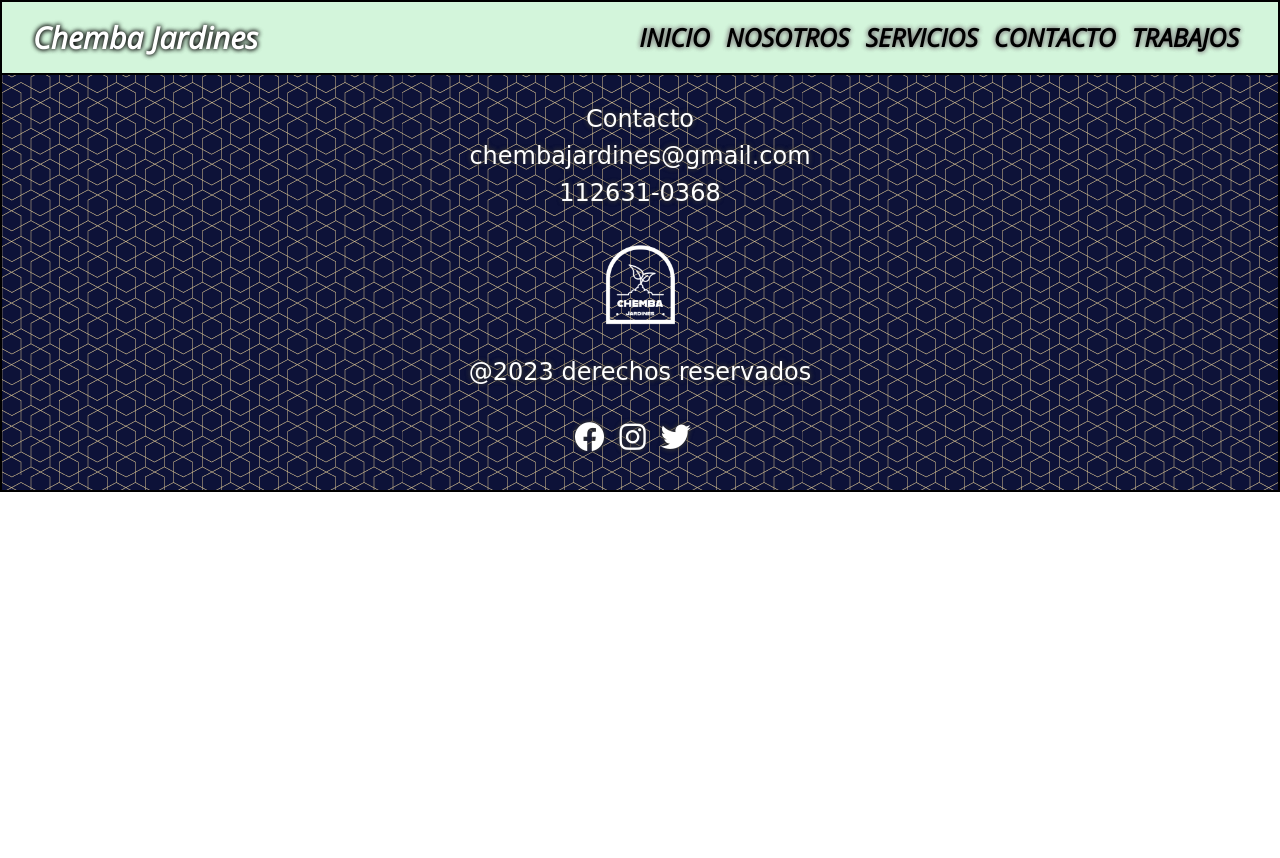
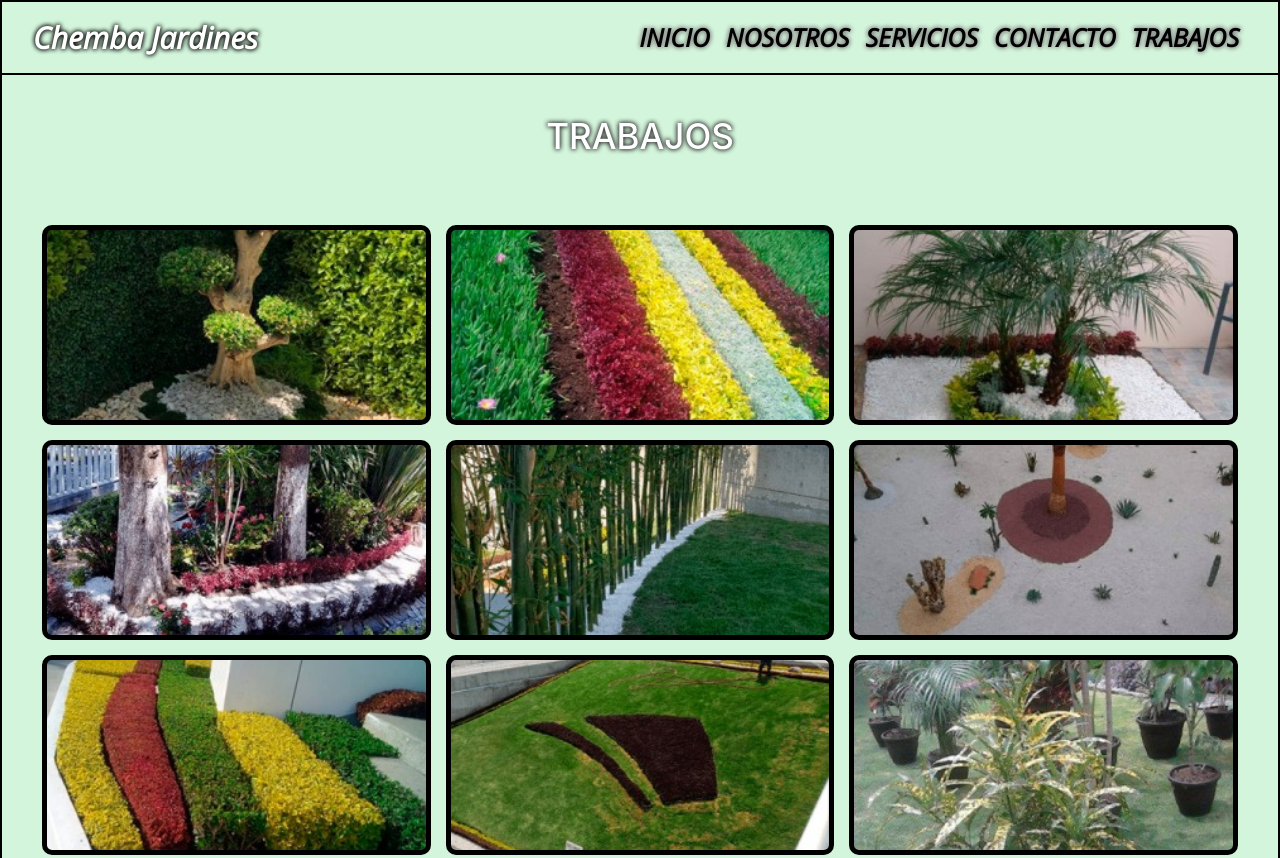
Before and after one commit to AleCembalo/Pre-Entrega2CembaloAlejandra, a plain HTML site: page paginas/trabajos.html in a window 1280 px wide. Shown: the top 858 px of the page. Before the commit the page ends 800 px from the top, so only its background shows below. Drawn offline with nearby package versions, Linux system fonts and the light colour scheme; a web font is replaced by a local one.

Commit message:
Trabajos

```diff
--- a/estilos.css
+++ b/estilos.css
@@ -13,6 +13,8 @@ font-family: 'Roboto', sans-serif; */
     padding: 0;
     box-sizing: border-box;
 }
+
+/* Inicio Header */
 
 header{
     background-color: rgba(126, 226, 148, 0.336);
@@ -50,6 +52,10 @@ a:hover{
     text-shadow: 0 0 5px grey, 0 0 5px grey;
     font-weight: bold;
 }
+
+/* Fin Header */
+
+/* Inicio Index */
 
 .banner {
     padding-bottom: 5%;
@@ -173,7 +179,104 @@ h1 {
     background-color: #33333350;
 }
 
-footer {
+/* Fin Index */
+
+/* Inicio Pagina Trabajos */
+
+.main-trabajos{
+    width: 100%;
+    height: auto;
+    background-color: rgba(126, 226, 148, 0.336);
+    border: 2px solid #000;
+    border-top: none;
+}
+.main-trabajos h1{
+    padding-top: 40px;
+}
+
+.galeria{
+    width: 100%;
+    height: auto;
+    display: grid;
+    grid-template-columns: 1fr;
+    grid-template-rows: repeat(9, 300px);
+    grid-template-areas:
+    "foto-trabajo1"
+    "foto-trabajo2"
+    "foto-trabajo3"
+    "foto-trabajo4"
+    "foto-trabajo5"
+    "foto-trabajo6"
+    "foto-trabajo7"
+    "foto-trabajo8"
+    "foto-trabajo9";
+    padding: 40px;
+    grid-gap: 15px;
+}
+
+.foto-trabajo1{
+    grid-area: foto-trabajo1;
+    background-image: url(./multimedia/trabajos/gal1-300x300_adobe_express.jpeg);
+}
+
+.foto-trabajo2{
+    grid-area: foto-trabajo2;
+    background-image: url(./multimedia/trabajos/gal10-300x300_adobe_express.jpeg);
+}
+
+.foto-trabajo3{
+    grid-area: foto-trabajo3;
+    background-image: url(./multimedia/trabajos/gal16-300x300_adobe_express.jpeg);
+}
+
+.foto-trabajo4{
+    grid-area: foto-trabajo4;
+    background-image: url(./multimedia/trabajos/gal18-300x300_adobe_express.jpeg);
+}
+
+.foto-trabajo5{
+    grid-area: foto-trabajo5;
+    background-image: url(./multimedia/trabajos/gal22-300x300_adobe_express.jpeg);
+}
+.foto-trabajo6{
+    grid-area: foto-trabajo6;
+    background-image: url(./multimedia/trabajos/gal28-300x300_adobe_express.jpeg);
+}
+
+.foto-trabajo7{
+    grid-area: foto-trabajo7;
+    background-image: url(./multimedia/trabajos/gal3-300x300_adobe_express.jpeg);
+}
+
+.foto-trabajo8{
+    grid-area: foto-trabajo8;
+    background-image: url(./multimedia/trabajos/gal5-1-300x300_adobe_express.jpeg);
+}
+
+.foto-trabajo9{
+    grid-area: foto-trabajo9;
+    background-image: url(./multimedia/trabajos/gal8-300x300_adobe_express.jpeg);
+}
+
+.foto-trabajos{
+    border: 5px solid #000;
+    background-size: cover;
+    background-position:center;
+    background-repeat: no-repeat;
+    border-radius: 10px;
+}
+
+.foto-trabajos:hover{
+    box-shadow: 0 0 5px 5px #fff;
+    transform: scale(1.09);
+    transition: all 1.1s;
+}
+
+/* Fin Pagina Trabajos */
+
+/* Inicio Footer */
+
+.footer {
     width: 100%;
     height: auto;
     background-image: url(./multimedia/fondo.footer.png);
@@ -234,3 +337,32 @@ footer {
     width: 80px;
     height: auto;
 }
+
+/* Fin Footer */
+
+/* Medias */
+
+@media only screen and (min-width:768px) {
+    .galeria{
+        grid-template-columns: repeat(2, 1fr);
+        grid-template-rows: repeat(6, 200px);
+        grid-template-areas:
+        "foto-trabajo1 foto-trabajo2"
+        "foto-trabajo3 foto-trabajo3"
+        "foto-trabajo4 foto-trabajo5"
+        "foto-trabajo6 foto-trabajo6"
+        "foto-trabajo7 foto-trabajo8"
+        "foto-trabajo9 foto-trabajo9"
+    }
+}
+
+@media only screen and (min-width:992px) {
+    .galeria{
+        grid-template-columns: repeat(3, 1fr);
+        grid-template-rows: repeat(3, 200px);
+        grid-template-areas:
+        "foto-trabajo1 foto-trabajo2 foto-trabajo3"
+        "foto-trabajo4 foto-trabajo5 foto-trabajo6"
+        "foto-trabajo7 foto-trabajo8 foto-trabajo9";
+    }
+}
--- a/paginas/trabajos.html
+++ b/paginas/trabajos.html
@@ -10,20 +10,20 @@
     <link rel="stylesheet" href="https://cdn.jsdelivr.net/npm/bootstrap@4.6.2/dist/css/bootstrap.min.css"
         integrity="sha384-xOolHFLEh07PJGoPkLv1IbcEPTNtaed2xpHsD9ESMhqIYd0nLMwNLD69Npy4HI+N" crossorigin="anonymous">
     <link rel="stylesheet" href="../estilos.css">
-    <title>Chemba</title>
+    <title>Trabajos</title>
 </head>
 
 <body>
-    <div class="container-fluid">
-        <div class="row">
-            <header class="col-sm-12">
+    <header class="container-fluid">
+        <section class="row">
+            <div class="col-sm-12">
                 <nav class="navbar navbar-expand-lg">
                     <!-- Brand -->
                     <a class="navbar-brand" href="#"><span>Chemba Jardines</span></a>
 
                     <!-- Toggler/collapsibe Button -->
                     <button class="navbar-toggler" type="button" data-toggle="collapse" data-target="#collapsibleNavbar">
-                        <span class="navbar-toggler-icon"></span>
+                        <span><i class="fa-solid fa-bars"></i></span>
                     </button>
 
                     <!-- Navbar links -->
@@ -47,31 +47,49 @@
                         </ul>
                     </div>
                 </nav>
-            </header>
-        </div>
-    </div>
+            </div>
+        </section>
+    </header>
 
-    <div class="container-fluid">
-        <div class="row">
-            <footer class="col-sm-12">
-                <div class="col-sm-12 contacto-footer">
+    <!-- inicio main -->
+    <main class="main-trabajos">
+        <h1>TRABAJOS</h1>
+        <section class="galeria">
+            <div class="foto-trabajos foto-trabajo1"></div>
+            <div class="foto-trabajos foto-trabajo2"></div>
+            <div class="foto-trabajos foto-trabajo3"></div>
+            <div class="foto-trabajos foto-trabajo4"></div>
+            <div class="foto-trabajos foto-trabajo5"></div>
+            <div class="foto-trabajos foto-trabajo6"></div>
+            <div class="foto-trabajos foto-trabajo7"></div>
+            <div class="foto-trabajos foto-trabajo8"></div>
+            <div class="foto-trabajos foto-trabajo9"></div>
+        </section>
+    </main>
+
+    <footer class="container-fluid">
+        <section class="row">
+
+            <!-- inicio footer -->
+            <div class="footer col-sm-12">
+                <div class="col-sm-12 col-lg-4 contacto-footer">
                     <h4>Contacto</h4>
                     <h4>chembajardines@gmail.com</h4>
                     <h4>112631-0368</h4>
                 </div>
-                <div class="col-sm-12 logo-footer">
+                <div class="col-sm-12 col-lg-4 logo-footer">
                     <img src="../multimedia/LogoBlanco.png" alt="logodelaempresa" class="logo-chico">
                     <br>
                     <h4>@2023 derechos reservados</h4>
                 </div>
-                <div class="col-sm-12 redes-footer">
+                <div class="col-sm-12 col-lg-4 redes-footer">
                     <a href="https://es-la.facebook.com/"><i class="fa-brands fa-facebook"></i></a>
                     <a href="https://www.instagram.com/"><i class="fa-brands fa-instagram"></i></a>
                     <a href="https://twitter.com/i/flow/login"><i class="fa-brands fa-twitter"></i></a>
                 </div>
-            </footer>
-        </div>
-    </div>
+            </div>
+        </section>
+    </footer>
 
     <script src="https://cdn.jsdelivr.net/npm/jquery@3.5.1/dist/jquery.slim.min.js"
         integrity="sha384-DfXdz2htPH0lsSSs5nCTpuj/zy4C+OGpamoFVy38MVBnE+IbbVYUew+OrCXaRkfj" crossorigin="anonymous">
```
Also changed, not shown: index.html (+6 -6 lines), paginas/contacto.html (+19 -17 lines), paginas/nosotros.html (+19 -17 lines), paginas/servicios.html (+19 -17 lines).
